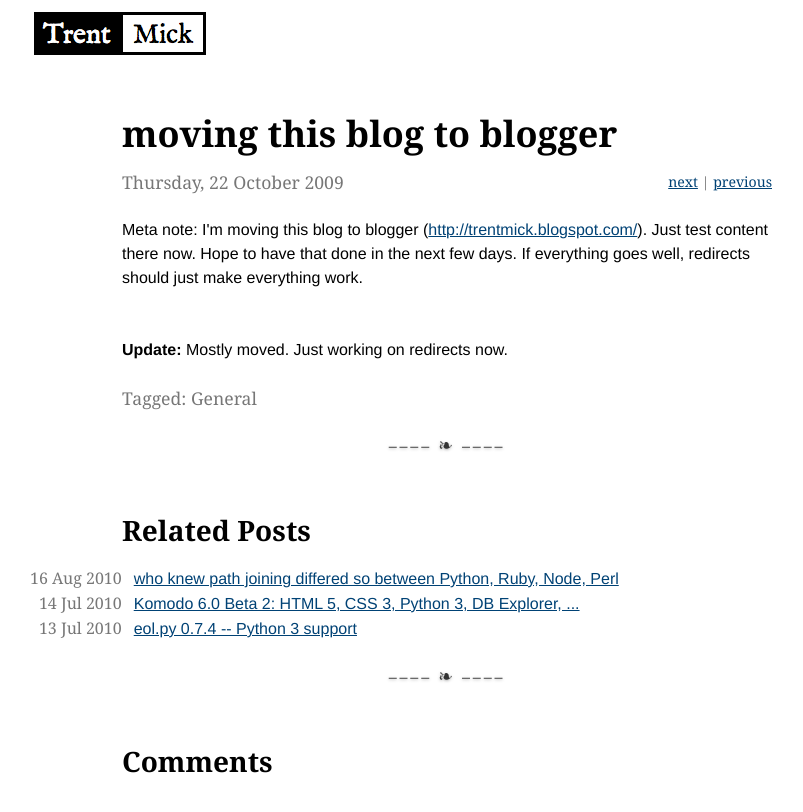
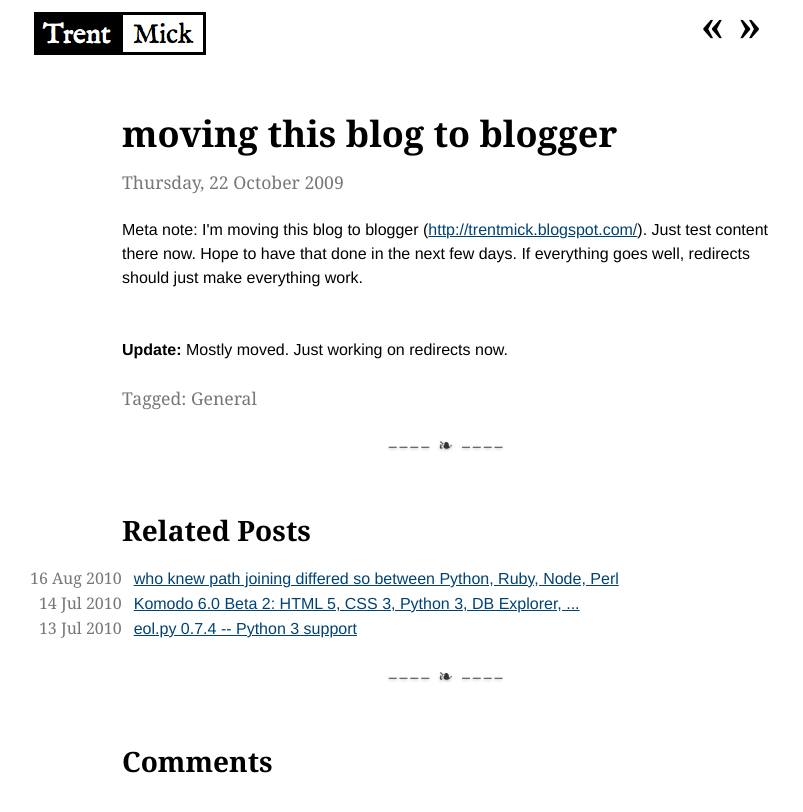
Before and after one commit to trentm/trentm.github.com, a Jekyll site: the page built from _posts/2009-10-22-moving-this-blog-to-blogger.markdown, in a window 1280 px wide. Shown: the top 812 px of the page, without its empty margins (193-996 px from the left). Built offline with Jekyll 4.4.1, drawn with Linux system fonts in a browser that asks for light colours; some web fonts are replaced; Markdown is read by kramdown in place of the engine named in the settings; comment, search, counter and statistics services are not loaded.

Commit message:
next/prev button repostioning

```diff
--- a/TODO.txt
+++ b/TODO.txt
@@ -1,7 +1,6 @@
 # high prio
 
 - default page style:
-    - next/previous links to top nav bar?
     - "style" section below
     - footer: work, js badge, search, other links, picture, bio
 - gather back all tags from blogger dump
--- a/_layouts/post.html
+++ b/_layouts/post.html
@@ -3,6 +3,19 @@ layout: default
 ---
 
 <div class="post">
+
+<div id="prevnext">
+  {% if page.previous %}
+  <a href="{{page.previous.url}}" title="Previous: {{page.previous.title}}">&laquo;</a>
+  {% else %}
+  &laquo;
+  {% endif %}
+  {% if page.next %}
+  <a href="{{page.next.url}}" title="Next: {{page.next.title}}">&raquo;</a>
+  {% else %}
+  &raquo;
+  {% endif %}
+</div>
 
 <h1 id="title">
 {{ page.title }}
@@ -10,20 +23,6 @@ layout: default
 
 <div id="date">
 {{ page.date|date:"%A, %d %B %Y" }}
-
-  <div id="prevnext" style="float: right">
-    {% if page.next %}
-    <a href="{{page.next.url}}">next</a>
-    {% else %}
-    next
-    {% endif %}
-    |
-    {% if page.previous %}
-    <a href="{{page.previous.url}}">previous</a>
-    {% else %}
-    previous
-    {% endif %}
-  </div>
 </div>
 
 <div id="post">
--- a/css/style.css
+++ b/css/style.css
@@ -253,17 +253,27 @@ ul ul ul { list-style-type: circle; }
   font-size: 110%;
   margin: -12px 0 24px 0;
 }
-.post #prevnext {
-  float: right;
-  color: #777;
-  font-family: 'IM Fell English',Georgia,serif;
-  font-size: 80%;
-}
 .post #tags {
   color: #777;
   font-family: 'IM Fell English',Georgia,serif;
   font-size: 110%;
   margin: 24px 0;
+}
+
+#prevnext {
+  font-family: 'IM Fell English',Georgia,serif;
+  font-size: 48px !important;
+  color: #777;
+  position: absolute;
+  top: 0px;
+  right: 10px;
+}
+#prevnext a {
+  text-decoration: none;
+  color: black;
+}
+#prevnext a:hover {
+  color: hsl(206, 100%, 38%);
 }
 
 
```
